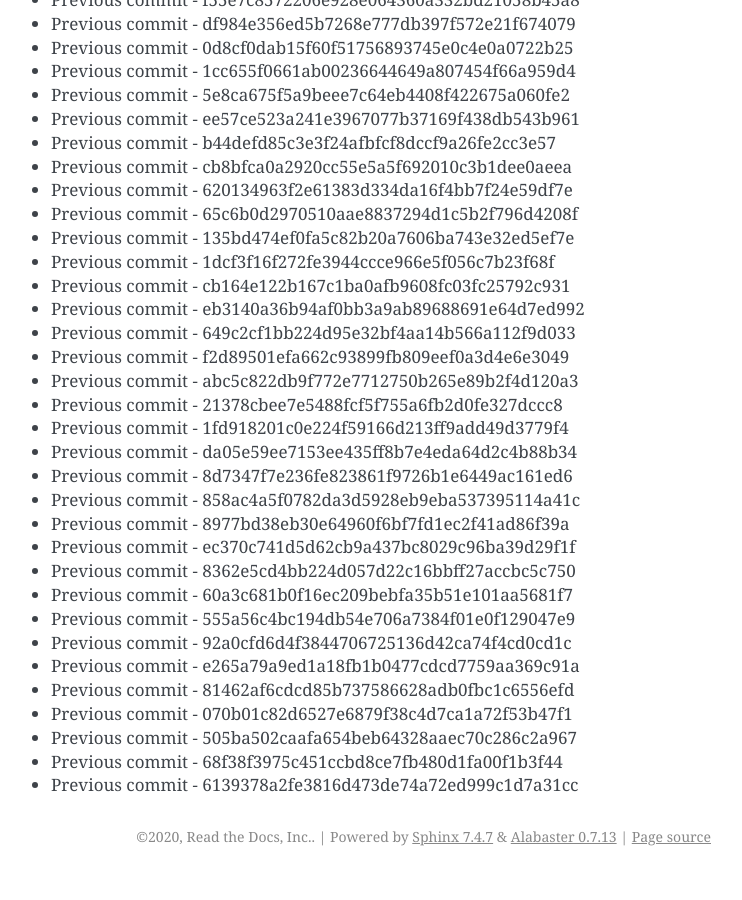
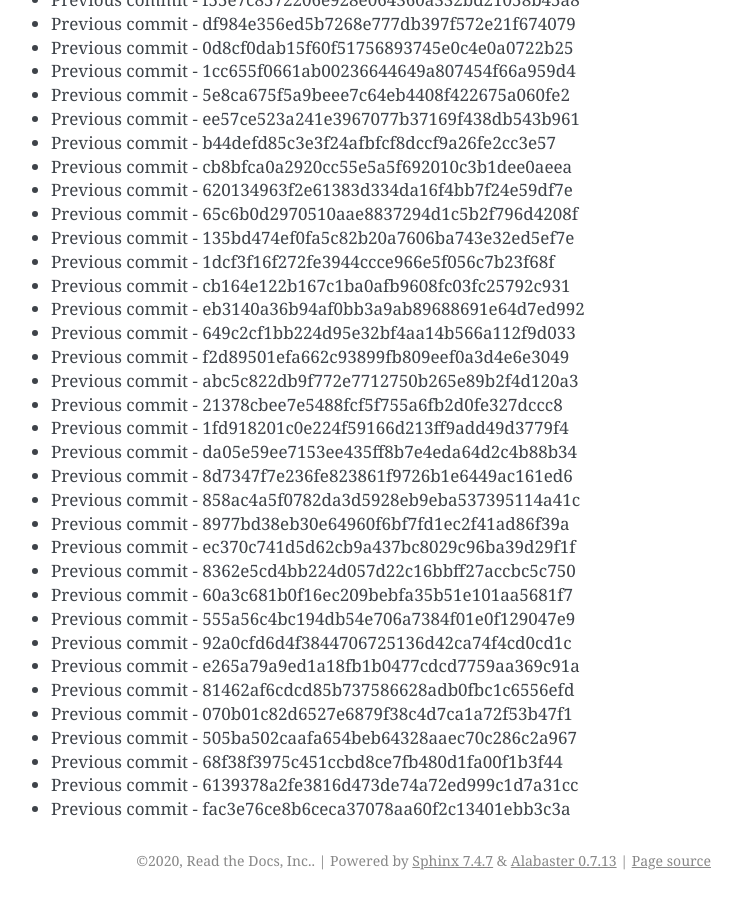
Before and after one commit to readthedocs/rtd-git-stresstest, a Sphinx documentation site: the page built from docs/updates.rst, in a window 1280 px wide and 900 px high, scrolled down 19812 px. Shown: the whole window, without its empty margins (399-1141 px from the left). Built offline with Sphinx 7.4.7, drawn with Linux system fonts in a browser that asks for light colours; before the commit the page ends 20688 px from its top, so only the background shows below that.

Commit message:
Generating commit from previous: fac3e76ce8b6ceca37078aa60f2c13401ebb3c3a

```diff
--- a/docs/updates.rst
+++ b/docs/updates.rst
@@ -864,3 +864,4 @@ It can be tested for any performance characteristics.
 * Previous commit - 505ba502caafa654beb64328aaec70c286c2a967
 * Previous commit - 68f38f3975c451ccbd8ce7fb480d1fa00f1b3f44
 * Previous commit - 6139378a2fe3816d473de74a72ed999c1d7a31cc
+* Previous commit - fac3e76ce8b6ceca37078aa60f2c13401ebb3c3a
```
